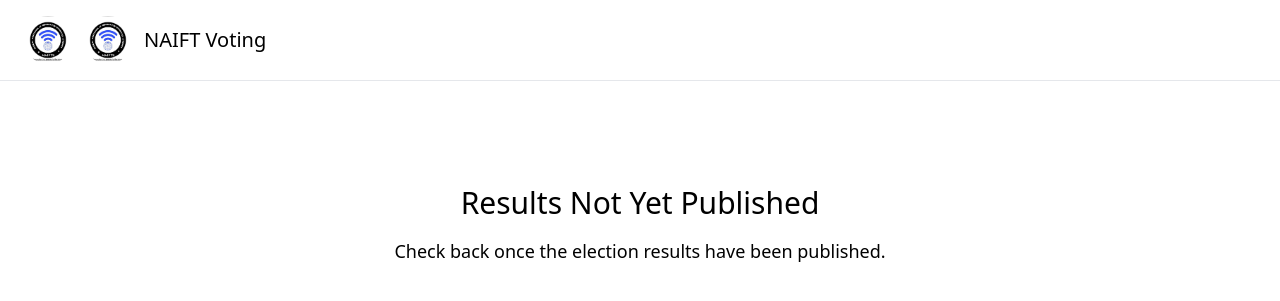
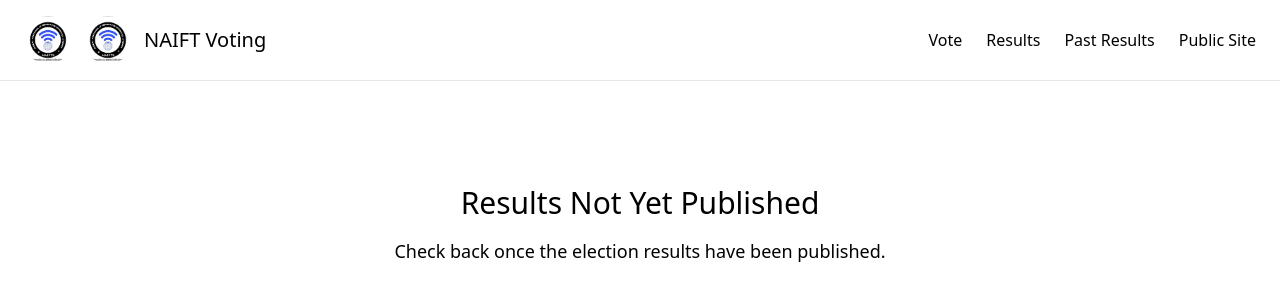
Before and after one commit to ultimatefaloe/naift_web_app, a Django app: page /vote/results/ in a window 1280 px wide. Shown: the top 301 px of the page. Run offline with Django 5.2, Linux system fonts and the light colour scheme; data that the repository does not hold is empty; some libraries are stand-ins or nearby versions.

Commit message:
Add navigation bar to the voting dashboard

```diff
--- a/voting/templates/voting/base.html
+++ b/voting/templates/voting/base.html
@@ -11,18 +11,24 @@
     {% tailwind_css %}
 </head>
 <body class="bg-brand-white text-brand-black font-body">
-    <header class="flex items-center justify-between px-6 py-4 border-b border-brand-black/10">
+    <header class="flex items-center justify-between px-6 py-4 border-b border-brand-black/10 flex-wrap gap-4">
         <div class="flex items-center gap-3">
             <img src="{% static 'image/ift_logo.jpeg' %}" alt="Department of Information Technology logo" class="h-12 w-12 rounded-full object-cover">
             <img src="{% static 'image/naifts_logo.jpeg' %}" alt="NAIFT logo" class="h-12 w-12 rounded-full object-cover">
             <span class="font-display text-xl text-brand-purple">NAIFT Voting</span>
         </div>
-        {% if request.session.student_id %}
-        <form method="post" action="{% url 'voting:logout' %}">
-            {% csrf_token %}
-            <button type="submit" class="hover:text-brand-purple">Logout</button>
-        </form>
-        {% endif %}
+        <nav class="flex items-center gap-6 font-body flex-wrap">
+            <a href="{% url 'voting:vote_entry' %}" class="hover:text-brand-purple">Vote</a>
+            <a href="{% url 'voting:results' %}" class="hover:text-brand-purple">Results</a>
+            <a href="{% url 'voting:results_archive' %}" class="hover:text-brand-purple">Past Results</a>
+            <a href="{% url 'core:home' %}" class="hover:text-brand-purple">Public Site</a>
+            {% if request.session.student_id %}
+            <form method="post" action="{% url 'voting:logout' %}" class="inline">
+                {% csrf_token %}
+                <button type="submit" class="hover:text-brand-purple">Logout</button>
+            </form>
+            {% endif %}
+        </nav>
     </header>
 
     <main class="px-6 py-10 max-w-3xl mx-auto">
```
Also changed, not shown: voting/tests.py (+18 -0 lines).
